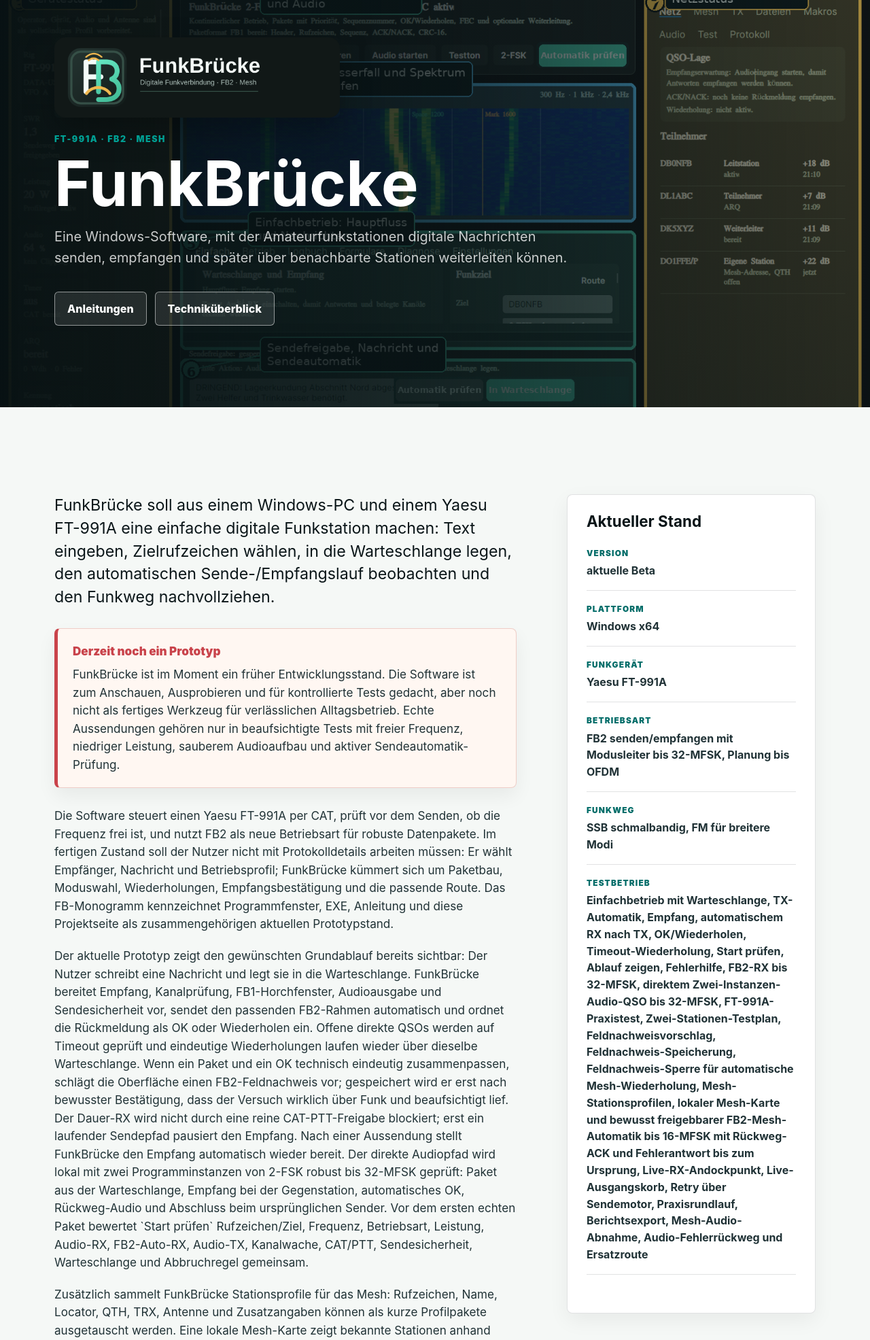
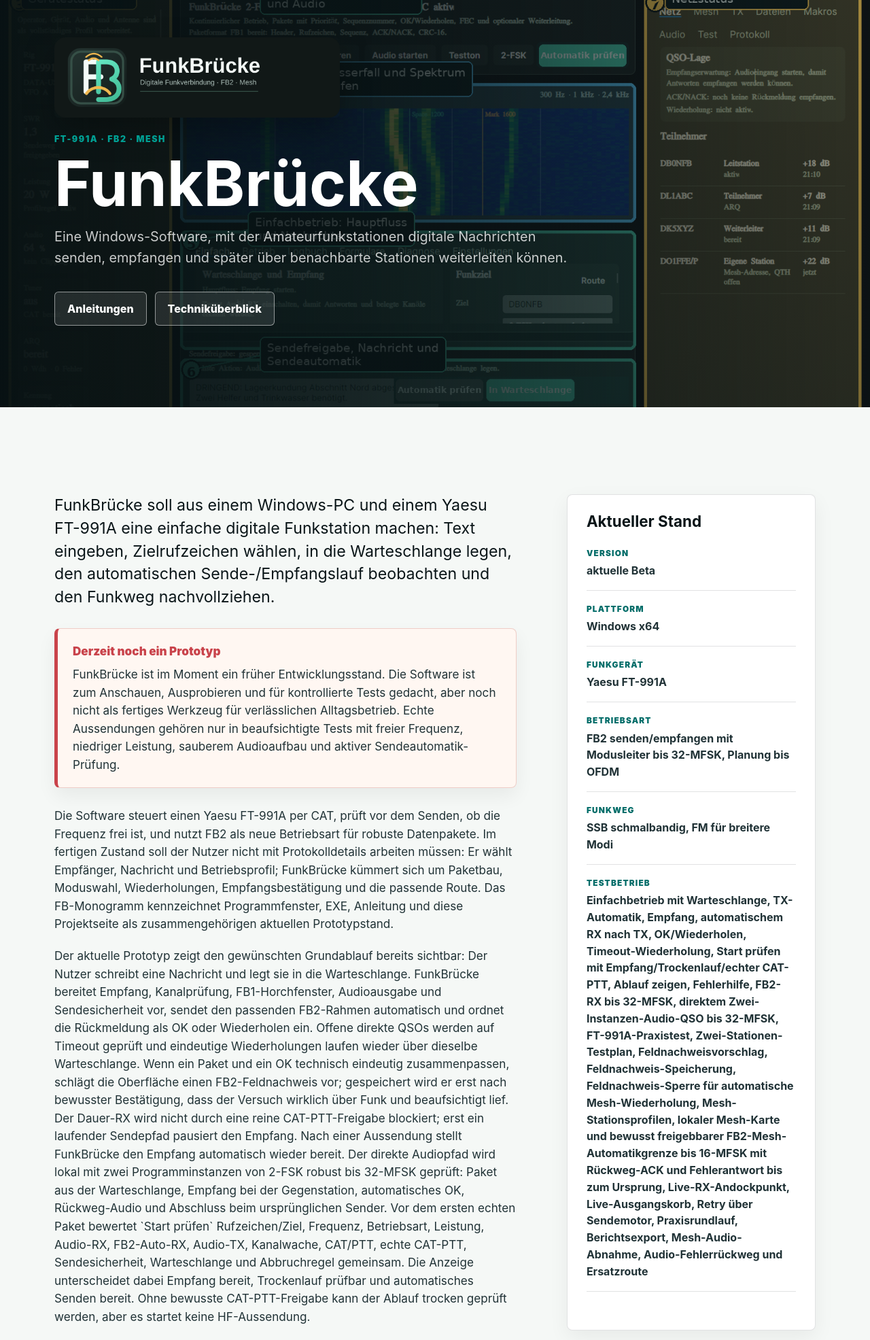
Before and after one commit to DO1FFE/do1ffe-webseite, a Flask app: page /Funkbruecke in a window 1280 px wide. Shown: the part 81-2052 px from the top of the page at 68% size. Run offline with Flask 3, Linux system fonts and the light colour scheme.

Commit message:
Aktualisiere FunkBrücke-Seite auf v0.9.255

```diff
--- a/app.py
+++ b/app.py
@@ -62,7 +62,7 @@ FUNKBRUECKE_DOWNLOAD_ARTEFAKTE = [
         "titel": "Bedienungsanleitung",
         "dateiname": "FunkBruecke-Bedienungsanleitung-latest.pdf",
         "typ": "PDF",
-        "beschreibung": "Kurzer Einstieg mit echten Programmansichten, FB1-Live-RX, FB2-Auto-RX, Warteschlange, Start prüfen, gehärteter Sendeautomatik, automatischem RX nach TX, Auto-OK, direkter Audio-QSO-Kette von 2-FSK bis 32-MFSK, FB2-Mesh-Automatik bis 16-MFSK, Rückweg-ACK, Fehlerantwort bis zum Ursprung, Feldnachweis-Sperre für automatische Mesh-Wiederholungen, 6-Hop-Praxisrundlauf, Mesh-Audio-Abnahme, Live-RX-Andockpunkt, Gesprächszustand, RX-Sortierung und wichtigsten Handgriffen.",
+        "beschreibung": "Kurzer Einstieg mit echten Programmansichten, FB1-Live-RX, FB2-Auto-RX, Warteschlange, Start prüfen mit Empfang/Trockenlauf/echter CAT-PTT, gehärteter Sendeautomatik, automatischem RX nach TX, Auto-OK, direkter Audio-QSO-Kette von 2-FSK bis 32-MFSK, FB2-Mesh-Automatikgrenze bis 16-MFSK, Rückweg-ACK, Fehlerantwort bis zum Ursprung, Feldnachweis-Sperre für automatische Mesh-Wiederholungen, 6-Hop-Praxisrundlauf, Mesh-Audio-Abnahme, Live-RX-Andockpunkt, Gesprächszustand, RX-Sortierung und wichtigsten Handgriffen.",
         "primär": False,
     },
     {
@@ -79,7 +79,7 @@ FUNKBRUECKE_DOWNLOAD_ARTEFAKTE = [
         "titel": "FB2-Übertragung",
         "dateiname": "FB2-Uebertragung.md",
         "typ": "Markdown",
-        "beschreibung": "Technischer Stand zur FB2-Modulation, Paketübertragung, Gesprächszustand, RX-Härtung, RX-Sortierung, FB2-Auto-RX mit Audiopufferprüfung, geprüfter Warteschlangen-Sendeautomatik, automatischem RX nach TX, direkter Audio-QSO-Kette von 2-FSK bis 32-MFSK, Timeout-Wiederholung, FB2-Mesh-Automatik bis 16-MFSK, Ende-zu-Ende-Zustellbestätigung, Fehlerantwort, Feldnachweis-Sperre für automatische Wiederholung und Ersatzroute, 6-Hop-Praxisrundlauf, Mesh-Audio-Abnahme, Live-RX-Andockpunkt und Ersatzroute.",
+        "beschreibung": "Technischer Stand zur FB2-Modulation, Paketübertragung, Praxisstartstufe, echter CAT-PTT, Gesprächszustand, RX-Härtung, RX-Sortierung, FB2-Auto-RX mit Audiopufferprüfung, geprüfter Warteschlangen-Sendeautomatik, automatischem RX nach TX, direkter Audio-QSO-Kette von 2-FSK bis 32-MFSK, Timeout-Wiederholung, FB2-Mesh-Automatikgrenze bis 16-MFSK, Ende-zu-Ende-Zustellbestätigung, Fehlerantwort, Feldnachweis-Sperre für automatische Wiederholung und Ersatzroute, 6-Hop-Praxisrundlauf, Mesh-Audio-Abnahme, Live-RX-Andockpunkt und Ersatzroute.",
         "primär": False,
     },
     {
--- a/templates/funkbruecke.html
+++ b/templates/funkbruecke.html
@@ -66,7 +66,10 @@
       Gegenstation, automatisches OK, Rückweg-Audio und Abschluss beim ursprünglichen
       Sender. Vor dem ersten echten Paket bewertet `Start prüfen` Rufzeichen/Ziel,
       Frequenz, Betriebsart, Leistung, Audio-RX, FB2-Auto-RX, Audio-TX, Kanalwache,
-      CAT/PTT, Sendesicherheit, Warteschlange und Abbruchregel gemeinsam.
+      CAT/PTT, echte CAT-PTT, Sendesicherheit, Warteschlange und Abbruchregel gemeinsam.
+      Die Anzeige unterscheidet dabei Empfang bereit, Trockenlauf prüfbar und
+      automatisches Senden bereit. Ohne bewusste CAT-PTT-Freigabe kann der Ablauf
+      trocken geprüft werden, aber es startet keine HF-Aussendung.
     </p>
     <p>
       Zusätzlich sammelt FunkBrücke Stationsprofile für das Mesh: Rufzeichen, Name,
@@ -88,6 +91,8 @@
       Kanalprüfung, FB1-Horchfenster, Sendesicherheit oder freie TX-Lage noch fehlen.
       Wenn diese Kette passt und die FB2-Mesh-Automatik bewusst freigegeben ist, reiht
       FunkBrücke den nächsten Hop als FB2-Mesh-Auftrag bis 16-MFSK in die Warteschlange ein.
+      Diese Automatikgrenze ist im Live-Status sichtbar; 32-MFSK, 64-MFSK und OFDM
+      bleiben für Mesh-Automatik weiterhin Labor- oder manuelle Feldfreigabestufen.
       Am Ziel erzeugt das Mesh eine Ende-zu-Ende-Zustellbestätigung, die als eigenes
       Rückweg-Paket über passende Nachbarn bis zum Ursprung zurückläuft.
       Der aktuelle Stand prüft diesen Ablauf lokal als 6-Hop-Praxisrundlauf
@@ -126,7 +131,7 @@
       <div><dt>Funkgerät</dt><dd>Yaesu FT-991A</dd></div>
       <div><dt>Betriebsart</dt><dd>FB2 senden/empfangen mit Modusleiter bis 32-MFSK, Planung bis OFDM</dd></div>
       <div><dt>Funkweg</dt><dd>SSB schmalbandig, FM für breitere Modi</dd></div>
-      <div><dt>Testbetrieb</dt><dd>Einfachbetrieb mit Warteschlange, TX-Automatik, Empfang, automatischem RX nach TX, OK/Wiederholen, Timeout-Wiederholung, Start prüfen, Ablauf zeigen, Fehlerhilfe, FB2-RX bis 32-MFSK, direktem Zwei-Instanzen-Audio-QSO bis 32-MFSK, FT-991A-Praxistest, Zwei-Stationen-Testplan, Feldnachweisvorschlag, Feldnachweis-Speicherung, Feldnachweis-Sperre für automatische Mesh-Wiederholung, Mesh-Stationsprofilen, lokaler Mesh-Karte und bewusst freigebbarer FB2-Mesh-Automatik bis 16-MFSK mit Rückweg-ACK und Fehlerantwort bis zum Ursprung, Live-RX-Andockpunkt, Live-Ausgangskorb, Retry über Sendemotor, Praxisrundlauf, Berichtsexport, Mesh-Audio-Abnahme, Audio-Fehlerrückweg und Ersatzroute</dd></div>
+      <div><dt>Testbetrieb</dt><dd>Einfachbetrieb mit Warteschlange, TX-Automatik, Empfang, automatischem RX nach TX, OK/Wiederholen, Timeout-Wiederholung, Start prüfen mit Empfang/Trockenlauf/echter CAT-PTT, Ablauf zeigen, Fehlerhilfe, FB2-RX bis 32-MFSK, direktem Zwei-Instanzen-Audio-QSO bis 32-MFSK, FT-991A-Praxistest, Zwei-Stationen-Testplan, Feldnachweisvorschlag, Feldnachweis-Speicherung, Feldnachweis-Sperre für automatische Mesh-Wiederholung, Mesh-Stationsprofilen, lokaler Mesh-Karte und bewusst freigebbarer FB2-Mesh-Automatikgrenze bis 16-MFSK mit Rückweg-ACK und Fehlerantwort bis zum Ursprung, Live-RX-Andockpunkt, Live-Ausgangskorb, Retry über Sendemotor, Praxisrundlauf, Berichtsexport, Mesh-Audio-Abnahme, Audio-Fehlerrückweg und Ersatzroute</dd></div>
     </dl>
   </aside>
 </section>
@@ -269,7 +274,9 @@
       Nachweis nach passendem Paket und OK vorschlagen, laden und bewusst speichern.
       Bei aktivierter FB2-Mesh-Automatik wird ein passender Transitauftrag automatisch
       bis 16-MFSK in die Warteschlange gelegt; breitere Modi bleiben weiter ein
-      Labor- und Feldfreigabethema. Zustellbestätigungen laufen als FB2-Mesh-Rückweg
+      Labor- und Feldfreigabethema. Der Live-Status nennt diese Automatikgrenze
+      ausdrücklich, damit 32-MFSK und OFDM nicht mit dem produktiven Mesh-Automatismus
+      verwechselt werden. Zustellbestätigungen laufen als FB2-Mesh-Rückweg
       bis zum Ursprung zurück und schließen dort den offenen Auftrag sichtbar ab.
       Automatische Mesh-Wiederholungen und Ersatzrouten bleiben gesperrt, wenn die
       Feldnachweise für Hin- und Rückweg nicht vollständig sind.
@@ -315,7 +322,7 @@
       Berichtsexport, Lastprüfung, direkter Audio-QSO-Abnahme bis 32-MFSK, Mesh-Audio-Abnahme,
       Audio-Fehlerrückweg, Live-RX-Andockpunkt und Dokumentation. Die wichtigsten
       Einstellungen liegen oben in der Menüzeile; im Einfachbetrieb führen Hauptleiste,
-      Start prüfen, Automatik prüfen und die FB2-Karte durch Einreihen, Prüfung, Senden, Empfangen
+      Start prüfen mit Praxisstartstufe, Automatik prüfen und die FB2-Karte durch Einreihen, Prüfung, Senden, Empfangen
       und Antworten.
     </p>
   </div>
@@ -426,6 +433,8 @@
       oder freie TX-Lage noch fehlen. Bei bewusst aktivierter Freigabe werden passende
       FB2-Mesh-Aufträge automatisch bis 16-MFSK in die Warteschlange gelegt. Nicht als
       nächster Hop adressierte Stationen hören nur mit und leiten nicht weiter.
+      Der Live-Status zeigt die Automatikgrenze bis 16-MFSK; breitere Modi bleiben
+      Labor oder manuelle Feldfreigabe.
       Erreicht ein Paket sein Ziel, entsteht eine Zustellbestätigung als eigenes
       Mesh-Paket zurück zum Ursprung; Steuerpakete erzeugen keine ACK-Kette.
       Der Praxisrundlauf prüft genau diesen Weg über sechs Funkhops bis zur Zielstation
@@ -449,6 +458,7 @@
       <li>Nach einer Aussendung wird der FB2-Dauer-RX automatisch wieder vorbereitet, damit die Antwort ohne manuelles Umschalten erkannt werden kann.</li>
       <li>FB2 senden/empfangen zeigt den Hintergrundzustand für RX, Auftrag, Antwort, laufende Sendung, offene Antwort und Timeout.</li>
       <li>Der direkte Audio-QSO-Nachweis prüft Paket und Auto-OK von 2-FSK robust bis 32-MFSK.</li>
+      <li>Start prüfen trennt Empfang bereit, Trockenlauf prüfbar und echtes automatisches Senden mit bewusster CAT-PTT-Freigabe.</li>
       <li>Der Zwei-Fenster-Rundlauf meldet laufend, bestanden oder fehlgeschlagen.</li>
       <li>Der FT-991A-Praxistest führt bis FB2-Trockenauftrag, Fokusblock und Protokoll.</li>
       <li>Der Feldversuch zeigt sieben Pflichtnachweise vor dem ersten echten Zwei-Stationen-Test.</li>
@@ -458,6 +468,7 @@
       <li>FB2-/FB2L-Treffer werden für Mesh-Beobachtung und Nachbartabellen angedockt.</li>
       <li>Fremde FB2-Ziele werden als Mesh-Kandidaten bewertet; die Freigabekette prüft gespeicherten Feldnachweis, Bedienfreigabe, Kanalprüfung, Horchfenster, Sendesicherheit und freie TX-Lage.</li>
       <li>Bei bewusster Freigabe werden FB2-Mesh-Textaufträge und Transitpakete automatisch bis 16-MFSK in die Warteschlange gelegt.</li>
+      <li>FB2-Mesh-Live zeigt die Automatikgrenze bis 16-MFSK; breitere Modi bleiben Labor- oder manuelle Feldfreigabestufen.</li>
       <li>FB2-Mesh-Zustellbestätigungen laufen über denselben Freigabepfad zurück bis zum Ursprung.</li>
       <li>Der FB2-Mesh-Live-Ausgangskorb zeigt Rückweg-ACK, ACK-Timeout, Ersatzroute, Fehlerantwort und Wiederholung.</li>
       <li>Der 6-Hop-Praxisrundlauf prüft Hinweg, Zielzustellung, Rückweg-ACK und Abschluss am Ursprung.</li>
```
Also changed, not shown: tests/test_routen.py (+5 -1 lines), static/assets/funkbruecke-fb2-test-tx.png, static/assets/funkbruecke-mesh-karte.png, static/assets/funkbruecke-uebersicht.png.
